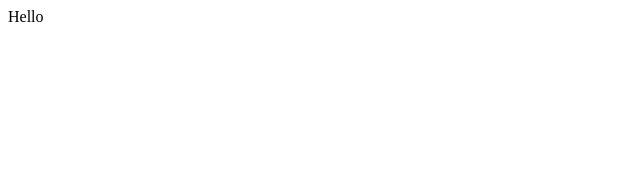
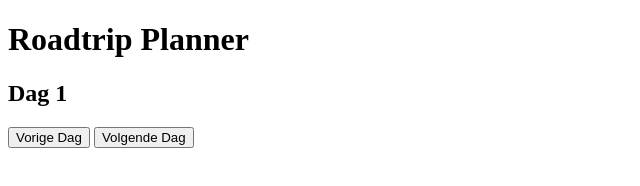
Before and after one commit to Conroy95/RoadTrip95, a plain HTML site: page index.html in a window 1280 px wide. Shown: the whole page, without its empty margins (0-640 px from the left). Drawn offline with Linux system fonts and the light colour scheme.

Commit message:
Update index.html

```diff
--- a/index.html
+++ b/index.html
@@ -1 +1,23 @@
-Hello
+<!DOCTYPE html>
+<html lang="en">
+<head>
+  <meta charset="UTF-8">
+  <meta name="viewport" content="width=device-width, initial-scale=1.0">
+  <title>Roadtrip App</title>
+  <link rel="stylesheet" href="style.css">
+</head>
+<body>
+  <header>
+    <h1>Roadtrip Planner</h1>
+  </header>
+  <main>
+    <div id="app">
+      <h2>Dag 1</h2>
+      <div id="content"></div>
+    </div>
+    <button id="prev">Vorige Dag</button>
+    <button id="next">Volgende Dag</button>
+  </main>
+  <script src="script.js"></script>
+</body>
+</html>
```
